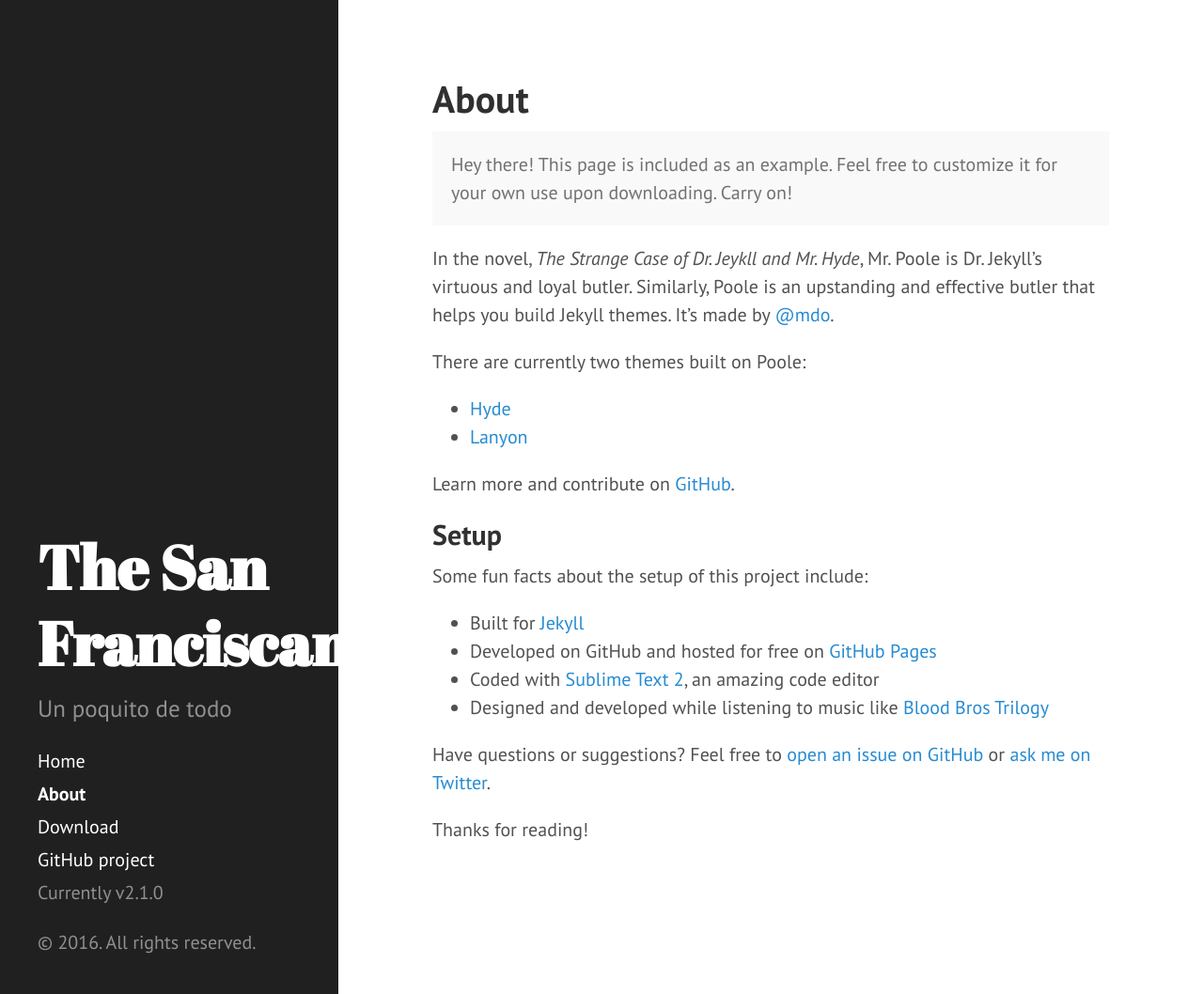
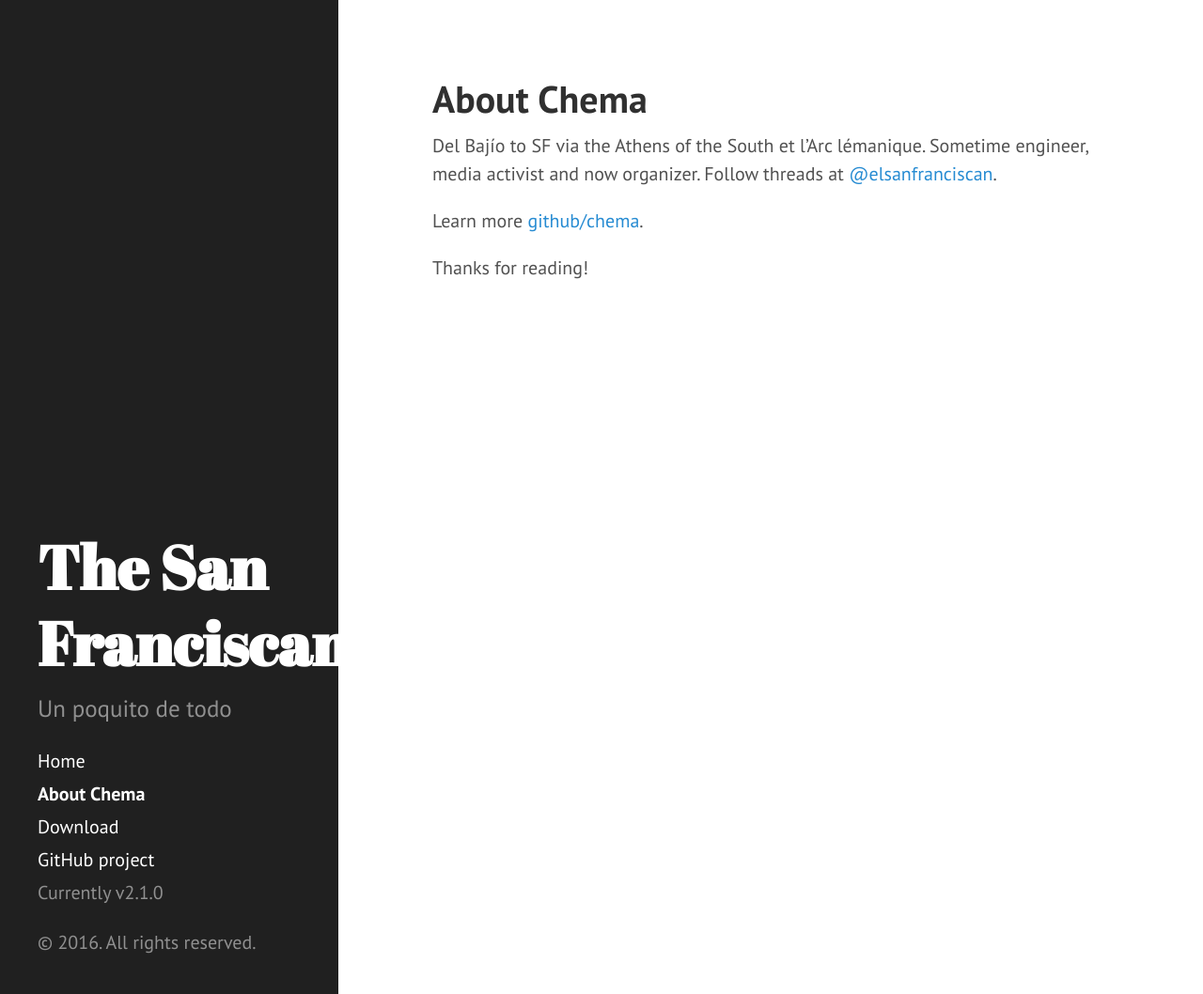
Before and after one commit to chema/sanfranciscan, a Jekyll site: the page built from about.md, in a window 1280 px wide and 1058 px high. Shown: the whole window at 94% size. Built offline with Jekyll 4.4.1, drawn with Linux system fonts in a browser that asks for light colours; Markdown is read by kramdown in place of the engine named in the settings.

Commit message:
changed repo name

```diff
--- a/CNAME
+++ b/CNAME
@@ -1 +1 @@
-hyde.getpoole.com
+chema.sanfranciscan.org
--- a/about.md
+++ b/about.md
@@ -1,30 +1,9 @@
 ---
 layout: page
-title: About
+title: About Chema
 ---
+Del Bajío to SF via the Athens of the South et l'Arc lémanique. Sometime engineer, media activist and now organizer. Follow threads at [@elsanfranciscan](https://twitter.com/elsanfranciscan).
 
-<p class="message">
-  Hey there! This page is included as an example. Feel free to customize it for your own use upon downloading. Carry on!
-</p>
-
-In the novel, *The Strange Case of Dr. Jeykll and Mr. Hyde*, Mr. Poole is Dr. Jekyll's virtuous and loyal butler. Similarly, Poole is an upstanding and effective butler that helps you build Jekyll themes. It's made by [@mdo](https://twitter.com/mdo).
-
-There are currently two themes built on Poole:
-
-* [Hyde](http://hyde.getpoole.com)
-* [Lanyon](http://lanyon.getpoole.com)
-
-Learn more and contribute on [GitHub](https://github.com/poole).
-
-## Setup
-
-Some fun facts about the setup of this project include:
-
-* Built for [Jekyll](http://jekyllrb.com)
-* Developed on GitHub and hosted for free on [GitHub Pages](https://pages.github.com)
-* Coded with [Sublime Text 2](http://sublimetext.com), an amazing code editor
-* Designed and developed while listening to music like [Blood Bros Trilogy](https://soundcloud.com/maddecent/sets/blood-bros-series)
-
-Have questions or suggestions? Feel free to [open an issue on GitHub](https://github.com/poole/issues/new) or [ask me on Twitter](https://twitter.com/mdo).
+Learn more [github/chema](https://github.com/chema).
 
 Thanks for reading!
```
